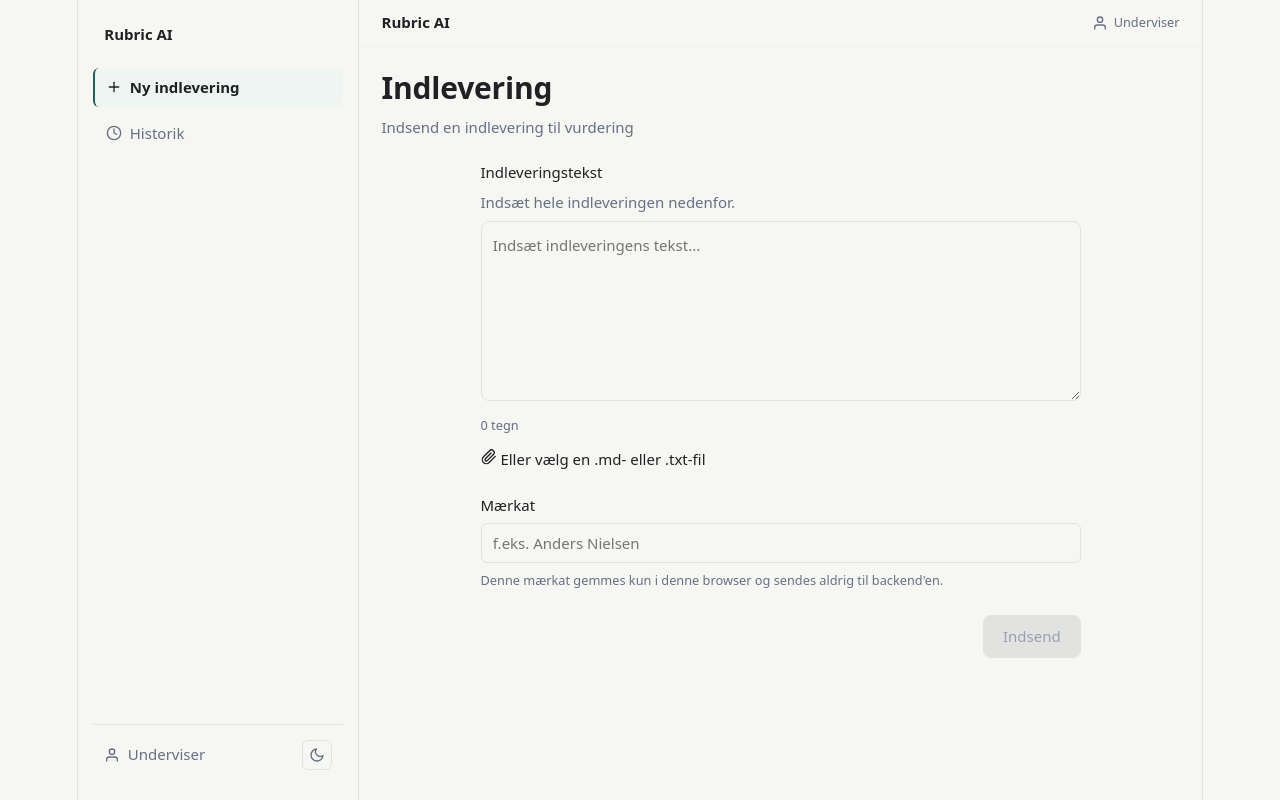
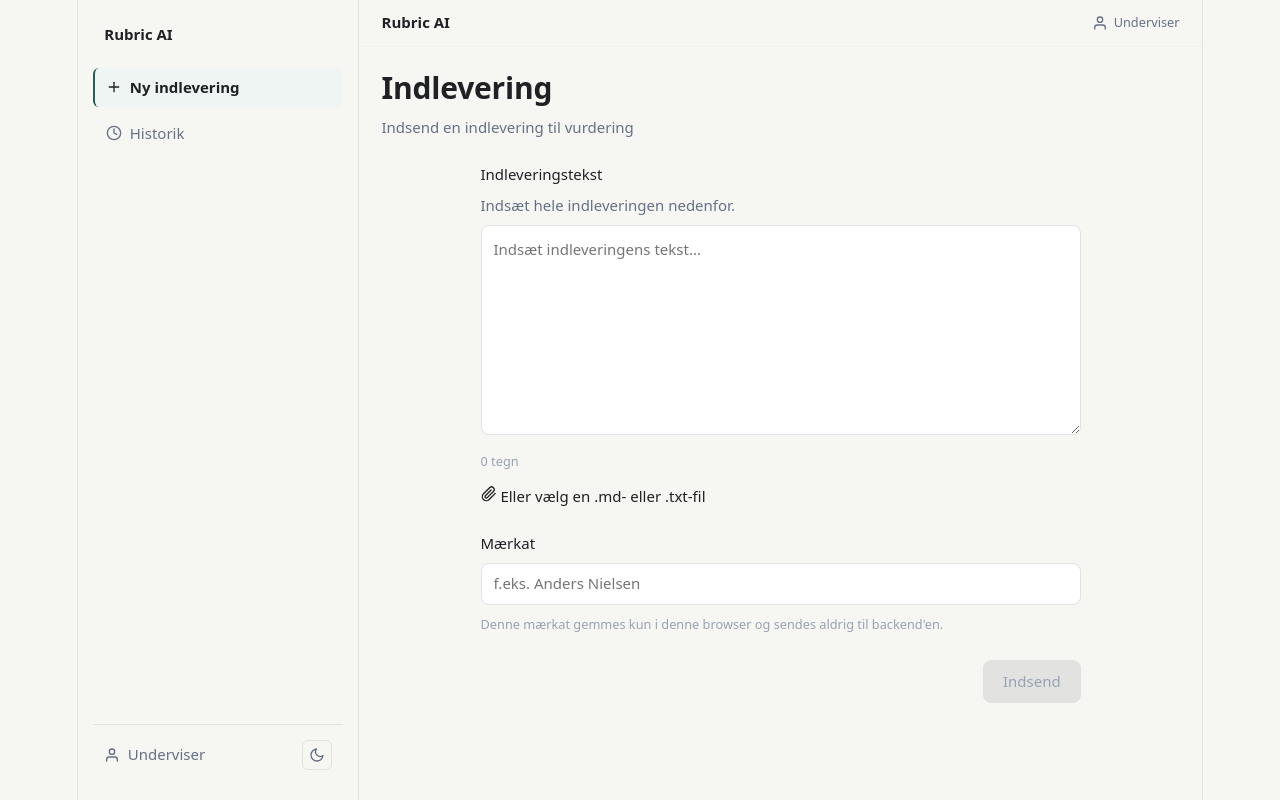
Before and after one commit to Mortenjenne/rubric-ai-ui, a React (Vite) app: page / in a window 1280 px wide. Built offline with nearby package versions, Linux system fonts and the light colour scheme; no server answers.

Commit message:
Polish Upload page onto surface tokens and spacing scale (ticket 16)

```diff
--- a/src/features/upload/UploadPage.module.css
+++ b/src/features/upload/UploadPage.module.css
@@ -1,6 +1,6 @@
 .subheading {
   color: var(--text);
-  margin-bottom: 1.5rem;
+  margin-bottom: var(--space-5);
 }
 
 .form {
@@ -10,28 +10,28 @@
 }
 
 .field {
-  margin-bottom: 1.5rem;
+  margin-bottom: var(--space-5);
 }
 
 .field label {
   display: block;
   font-weight: 500;
   color: var(--text-h);
-  margin-bottom: 0.4rem;
+  margin-bottom: var(--space-2);
 }
 
 .instruction {
   color: var(--text);
-  margin-bottom: 0.5rem;
+  margin-bottom: var(--space-2);
 }
 
 .textarea {
   width: 100%;
-  min-height: 12rem;
-  padding: 0.75rem;
+  min-height: 14rem;
+  padding: var(--space-3);
   border: 1px solid var(--border);
   border-radius: 8px;
-  background: var(--bg);
+  background: var(--surface);
   color: inherit;
   font: inherit;
   resize: vertical;
@@ -44,16 +44,16 @@
 }
 
 .charCount {
-  margin-top: 0.4rem;
-  color: var(--text);
+  margin-top: var(--space-2);
+  color: var(--text-muted);
   font-size: 0.85rem;
 }
 
 .fileLabel {
   display: inline-flex;
   align-items: center;
-  gap: 0.4rem;
-  margin-top: 0.75rem;
+  gap: var(--space-2);
+  margin-top: var(--space-3);
   color: var(--text);
   font-weight: 400;
   cursor: pointer;
@@ -81,17 +81,17 @@
 }
 
 .fileLoaded {
-  margin-top: 0.4rem;
-  color: var(--text);
+  margin-top: var(--space-2);
+  color: var(--text-muted);
   font-size: 0.85rem;
 }
 
 .labelInput {
   width: 100%;
-  padding: 0.5rem 0.75rem;
+  padding: var(--space-2) var(--space-3);
   border: 1px solid var(--border);
-  border-radius: 6px;
-  background: var(--bg);
+  border-radius: 8px;
+  background: var(--surface);
   color: inherit;
   font: inherit;
   box-sizing: border-box;
@@ -103,8 +103,8 @@
 }
 
 .labelHelp {
-  margin-top: 0.4rem;
-  color: var(--text);
+  margin-top: var(--space-2);
+  color: var(--text-muted);
   font-size: 0.85rem;
 }
 
@@ -116,7 +116,7 @@
 .progressStatus {
   display: flex;
   align-items: center;
-  gap: 0.5rem;
-  margin-top: 1rem;
+  gap: var(--space-2);
+  margin-top: var(--space-4);
   color: var(--text);
 }
```
Also changed, not shown: .scratch/rubric-ai-mvp/issues/16-upload-page-polish.md (added).
